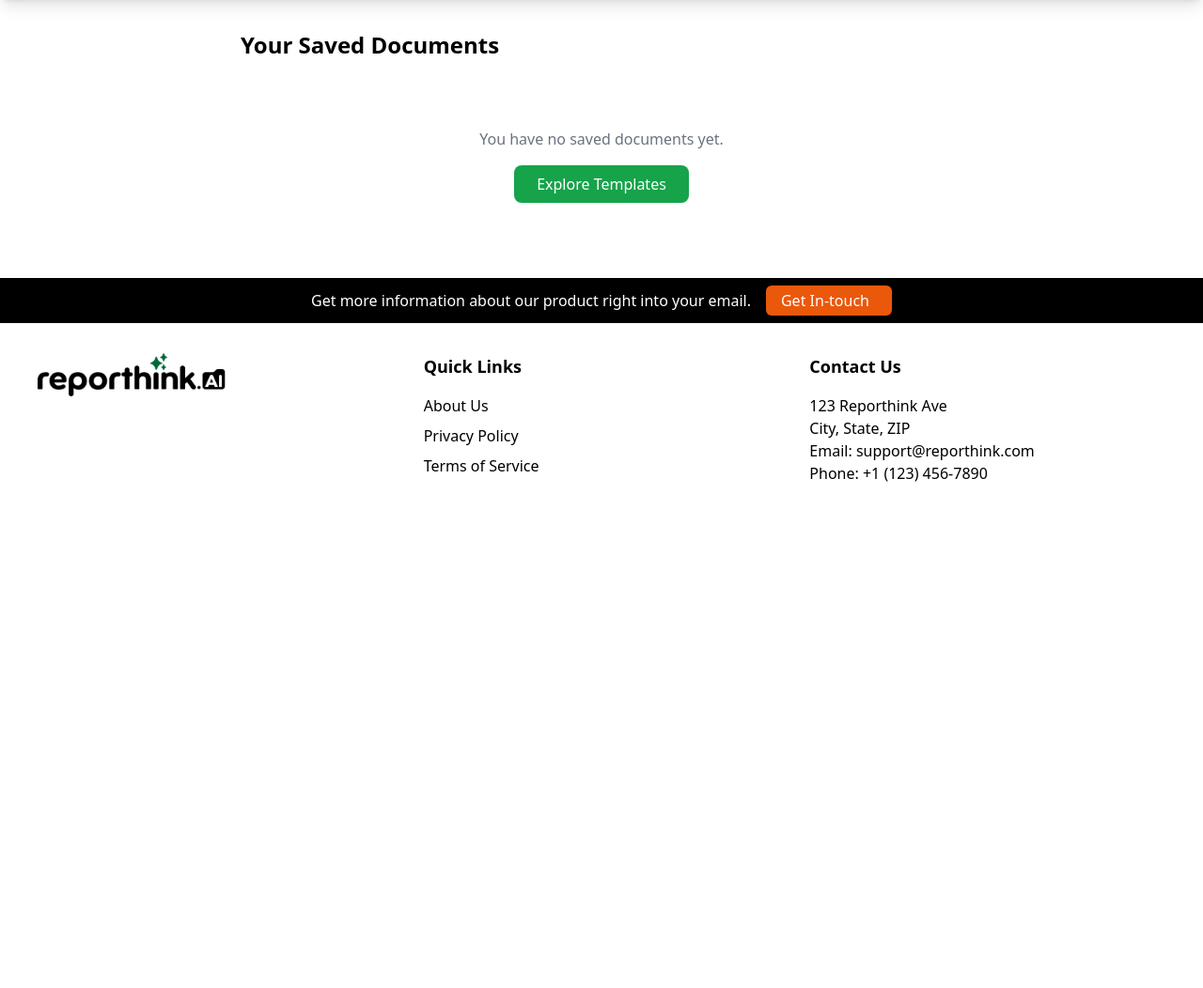
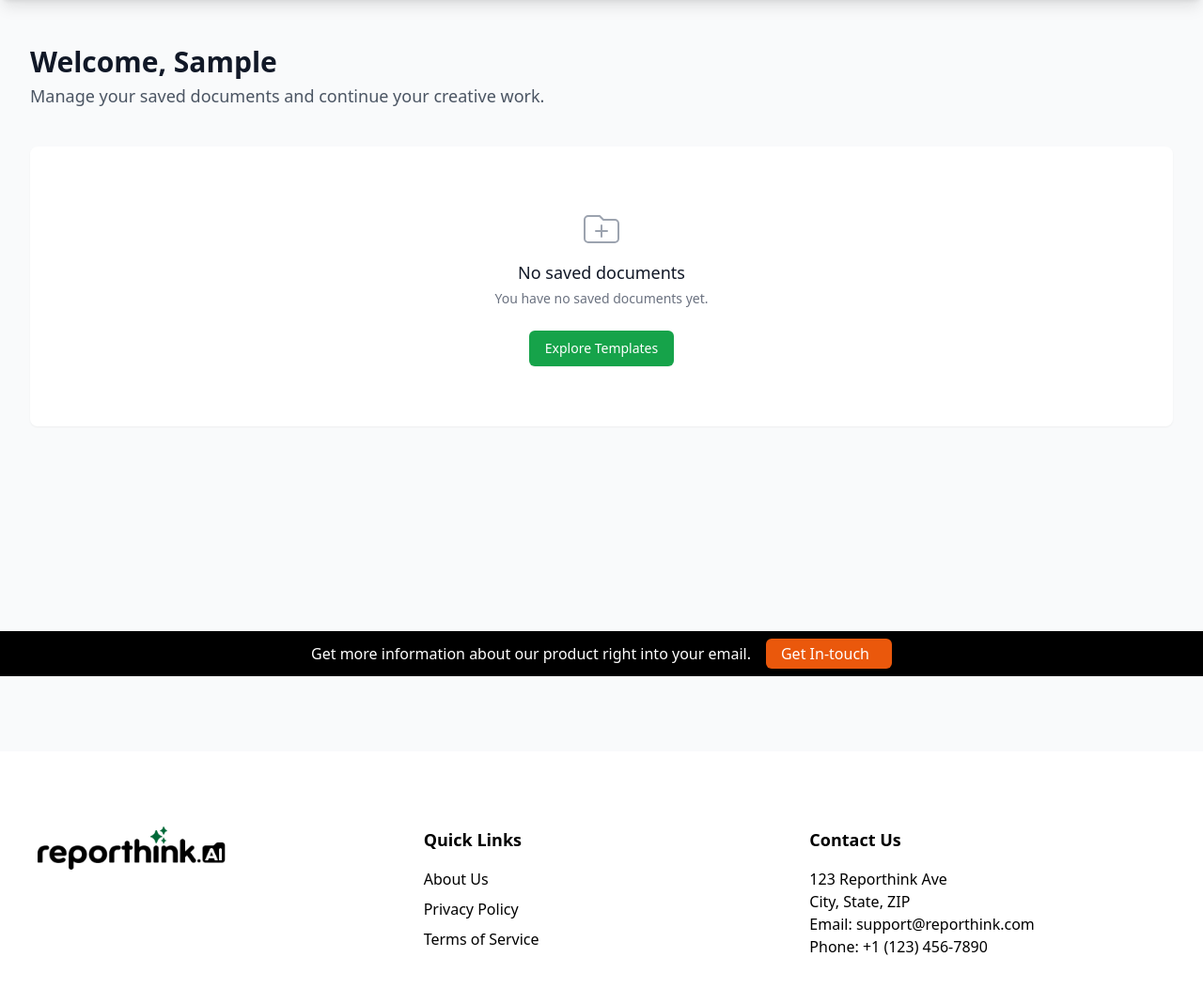
Before and after one commit to Pupackted/Reporthink_Template_Editor, a Django app: page /profile/ in a window 1280 px wide. Shown: the part 80-1132 px from the top of the page at 94% size. Before the commit the page ends 593 px from the top, so only its background shows below. Run offline with Django 5.2, Linux system fonts and the light colour scheme; a user stored in the database is signed in; tables that the repository leaves empty hold one stand-in row (values such as "Sample post"); some libraries are stand-ins or nearby versions.

Commit message:
Fixed changing names for the saved templates
Update user profile page layout and enhance document saving functionality

```diff
--- a/Reporthink_Template_Editor_Project/Reporthink_Template_Editor_Project/settings.py
+++ b/Reporthink_Template_Editor_Project/Reporthink_Template_Editor_Project/settings.py
@@ -134,7 +134,7 @@ AUTH_PASSWORD_VALIDATORS = [
 
 LANGUAGE_CODE = 'en-us'
 
-TIME_ZONE = 'UTC'
+TIME_ZONE = 'Asia/Jakarta'
 
 USE_I18N = True
 
--- a/Reporthink_Template_Editor_Project/Template_Editor_App/templates/user_profile.html
+++ b/Reporthink_Template_Editor_Project/Template_Editor_App/templates/user_profile.html
@@ -1,70 +1,117 @@
 {% extends "base.html" %} {% block content %}
-<div class="max-w-3xl mx-auto my-8">
-  <h1 class="text-2xl font-bold mb-6">Your Saved Documents</h1>
-
+<div class="bg-gray-50 min-h-screen">
+  <div class="max-w-7xl mx-auto py-12 px-4 sm:px-6 lg:px-8">
+    <div class="mb-10">
+      <h1 class="text-3xl font-bold text-gray-900">
+        Welcome, {{ user.first_name|default:user.username }}
+      </h1>
+      <p class="mt-1 text-lg text-gray-600">
+        Manage your saved documents and continue your creative work.
+      </p>
+    </div>
     {% if saved_documents %}
-  <ul class="space-y-4">
+    <div>
+      <h2 class="text-xl font-semibold text-gray-800 mb-4">
+        Your Saved Documents
+      </h2>
+      <div
+        class="grid grid-cols-1 sm:grid-cols-2 lg:grid-cols-3 gap-6"
+      >
         {% for document in saved_documents %}
-    <li
-      class="flex items-center bg-white shadow rounded-lg p-4 hover:shadow-lg transition-shadow"
+        <div
+          class="bg-white rounded-lg shadow-md overflow-hidden hover:shadow-xl transition-shadow duration-300 ease-in-out flex flex-col"
         >
           {% if document.template.cover_part and document.template.cover_part.thumbnail %}
+          <div class="aspect-w-16 aspect-h-9">
             <img
               src="{{ document.template.cover_part.thumbnail.url }}"
-        alt="Thumbnail"
-        class="w-32 object-cover rounded-lg mr-4 border-2 border-gray-200"
+              alt="Thumbnail for {{ document.name }}"
+              class="w-full h-full object-cover"
             />
+          </div>
           {% else %}
           <div
-        class="w-32 h-32 flex items-center justify-center bg-gray-100 text-gray-400 rounded-lg mr-4 border-2 border-gray-200"
+            class="aspect-w-16 aspect-h-9 bg-gray-100 flex items-center justify-center"
           >
-        <span class="text-xs">No Thumbnail</span>
+            <span class="text-sm text-gray-400">No Thumbnail</span>
           </div>
           {% endif %}
 
-      <div class="flex-1">
-        <div class="font-semibold text-lg">{{ document.name }}</div>
-        <div class="text-gray-500 text-sm">
+          <div class="p-4 flex flex-col flex-grow">
+            <h3 class="font-bold text-lg text-gray-900 truncate">
+              {{ document.name }}
+            </h3>
+            <p class="text-sm text-gray-500 mb-2">
               Based on: {{ document.template.name }}
-        </div>
-        <div class="text-gray-500 text-sm mb-2">
+            </p>
+            <p class="text-xs text-gray-400 mb-4 flex-grow">
               Last saved: {{ document.last_modified|date:"F j, Y, P" }}
-        </div>
+            </p>
 
+            <div class="flex justify-between items-center mt-auto pt-4 border-t">
               <a
                 href="{% url 'edit_document_view' document.id %}"
-          class="inline-block px-4 py-2 bg-blue-600 text-white rounded hover:bg-blue-700 transition-colors text-sm font-medium"
-          >Continue Editing</a
+                class="inline-flex items-center px-3 py-2 text-sm font-medium text-center text-white bg-blue-600 rounded-md hover:bg-blue-700 focus:ring-4 focus:outline-none focus:ring-blue-300"
               >
-      </div>
-
+                Edit
+              </a>
               <form
                 method="post"
                 action="{% url 'delete_user_document' document.id %}"
-        class="ml-4"
+                onsubmit="return confirm('Are you sure you want to delete this document?')"
               >
                 {% csrf_token %}
                 <button
                   type="submit"
-          class="px-3 py-2 bg-red-500 text-white rounded hover:bg-red-600 transition-colors text-xs font-semibold"
-          onclick="return confirm('Are you sure you want to delete this document?')"
+                  class="p-2 text-gray-500 hover:text-red-600"
+                  title="Delete Document"
                 >
-          Delete
+                  <svg
+                    class="w-6 h-6"
+                    fill="none"
+                    stroke="currentColor"
+                    viewBox="0 0 24 24"
+                    xmlns="http://www.w3.org/2000/svg"
+                  >
+                    <path
+                      stroke-linecap="round"
+                      stroke-linejoin="round"
+                      stroke-width="2"
+                      d="M19 7l-.867 12.142A2 2 0 0116.138 21H7.862a2 2 0 01-1.995-1.858L5 7m5 4v6m4-6v6m1-10V4a1 1 0 00-1-1h-4a1 1 0 00-1 1v3M4 7h16"
+                    ></path>
+                  </svg>
                 </button>
               </form>
-    </li>
+            </div>
+            </div>
+        </div>
         {% endfor %}
-  </ul>
+      </div>
+    </div>
     {% else %}
-  <div class="text-center text-gray-500 py-12">
-    <p>You have no saved documents yet.</p>
+    <div
+      class="text-center bg-white shadow-sm rounded-lg py-16 px-6"
+    >
+      <svg class="mx-auto h-12 w-12 text-gray-400" fill="none" viewBox="0 0 24 24" stroke="currentColor" aria-hidden="true">
+        <path vector-effect="non-scaling-stroke" stroke-linecap="round" stroke-linejoin="round" stroke-width="2" d="M9 13h6m-3-3v6m-9 1V7a2 2 0 012-2h6l2 2h6a2 2 0 012 2v8a2 2 0 01-2 2H5a2 2 0 01-2-2z" />
+      </svg>
+      <h3 class="mt-2 text-lg font-medium text-gray-900">
+        No saved documents
+      </h3>
+      <p class="mt-1 text-sm text-gray-500">
+        You have no saved documents yet.
+      </p>
+      <div class="mt-6">
         <a
           href="{% url 'index' %}"
-      class="mt-4 inline-block px-6 py-2 bg-green-600 text-white rounded-lg hover:bg-green-700"
+          class="inline-flex items-center px-4 py-2 border border-transparent text-sm font-medium rounded-md shadow-sm text-white bg-green-600 hover:bg-green-700 focus:outline-none focus:ring-2 focus:ring-offset-2 focus:ring-green-500"
         >
           Explore Templates
         </a>
       </div>
+    </div>
     {% endif %}
   </div>
+</div>
+
 {% endblock %}
--- a/Reporthink_Template_Editor_Project/Template_Editor_App/views.py
+++ b/Reporthink_Template_Editor_Project/Template_Editor_App/views.py
@@ -296,6 +296,7 @@ def signup(request):
 #     return JsonResponse({'status': 'error', 'error': 'Invalid method'}, status=400)
 
 # --- 4. REPLACED View: Save a Document ---
+
 @login_required
 @csrf_exempt
 def save_user_document(request, document_id):
@@ -304,15 +305,18 @@ def save_user_document(request, document_id):
             document = get_object_or_404(UserDocument, id=document_id, user=request.user)
             data = json.loads(request.body)
 
-            # Save the page content
-            document.edited_parts = data.get('edited_parts', {})
+            # FIX: Reconstruct the 'edited_parts' dictionary from the received data
+            order = data.get('order', [])
+            pages = data.get('pages', {})
+            document.edited_parts = {'order': order, 'pages': pages}
 
-            # Also check for and save the name
+            # This part for saving the name is already correct
             new_name = data.get('name')
             if new_name:
                 document.name = new_name
 
-            document.save() # Saves both edited_parts and the name
+            # Save everything at once
+            document.save()
             return JsonResponse({'status': 'ok'})
         except Exception as e:
             return JsonResponse({'status': 'error', 'error': str(e)}, status=400)
--- a/Reporthink_Template_Editor_Project/theme/static/css/dist/styles.css
+++ b/Reporthink_Template_Editor_Project/theme/static/css/dist/styles.css
@@ -1018,6 +1038,14 @@ select {
   margin-top: 10%;
 }
 
+.mb-10 {
+  margin-bottom: 2.5rem;
+}
+
+.mt-auto {
+  margin-top: auto;
+}
+
 .block {
   display: block;
 }
@@ -1239,8 +1267,16 @@ select {
   max-width: 24rem;
 }
 
+.max-w-7xl {
+  max-width: 80rem;
+}
+
 .flex-1 {
   flex: 1 1 0%;
+}
+
+.flex-grow {
+  flex-grow: 1;
 }
 
 .origin-top {
@@ -1501,6 +1551,15 @@ select {
   border-color: rgb(255 255 255 / var(--tw-border-opacity, 1));
 }
 
+.border-blue-500 {
+  --tw-border-opacity: 1;
+  border-color: rgb(59 130 246 / var(--tw-border-opacity, 1));
+}
+
+.border-transparent {
+  border-color: transparent;
+}
+
 .bg-\[\#2A2A2A\] {
   --tw-bg-opacity: 1;
   background-color: rgb(42 42 42 / var(--tw-bg-opacity, 1));
@@ -1721,12 +1784,21 @@ select {
   padding-bottom: 5%;
 }
 
+.py-16 {
+  padding-top: 4rem;
+  padding-bottom: 4rem;
+}
+
 .pt-5 {
   padding-top: 1.25rem;
 }
 
 .pt-\[20\%\] {
   padding-top: 20%;
+}
+
+.pt-4 {
+  padding-top: 1rem;
 }
 
 .text-left {
@@ -2216,6 +2323,11 @@ select {
   .sm\:grid-cols-2 {
     grid-template-columns: repeat(2, minmax(0, 1fr));
   }
+
+  .sm\:px-6 {
+    padding-left: 1.5rem;
+    padding-right: 1.5rem;
+  }
 }
 
 @media (min-width: 768px) {
@@ -2362,6 +2474,15 @@ select {
   .lg\:grid-cols-4 {
     grid-template-columns: repeat(4, minmax(0, 1fr));
   }
+
+  .lg\:grid-cols-3 {
+    grid-template-columns: repeat(3, minmax(0, 1fr));
+  }
+
+  .lg\:px-8 {
+    padding-left: 2rem;
+    padding-right: 2rem;
+  }
 }
 
 @media (min-width: 1536px) {
```
Also changed, not shown: other parts of Reporthink_Template_Editor_Project/theme/static/css/dist/styles.css (+73 -0 lines), 1 other file. Lines whose indentation alone changed are shown as unchanged.
